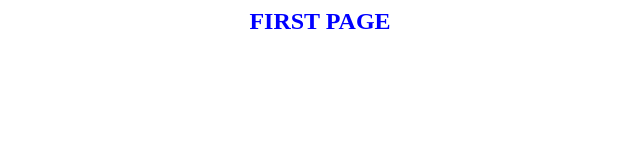
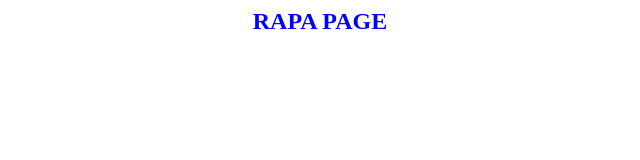
Before and after one commit to beomtaek/cicdtest, a plain HTML site: page index.html in a window 1280 px wide. Shown: the full height of the page, 320-960 px from the left. Drawn offline with Linux system fonts and the light colour scheme.

Commit message:
Update index.html

```diff
--- a/index.html
+++ b/index.html
@@ -1,5 +1,5 @@
 <center>
   <h2>
-    <font color="blue">FIRST PAGE</font>
+    <font color="blue">RAPA PAGE</font>
   </h2>
 </center>
```
